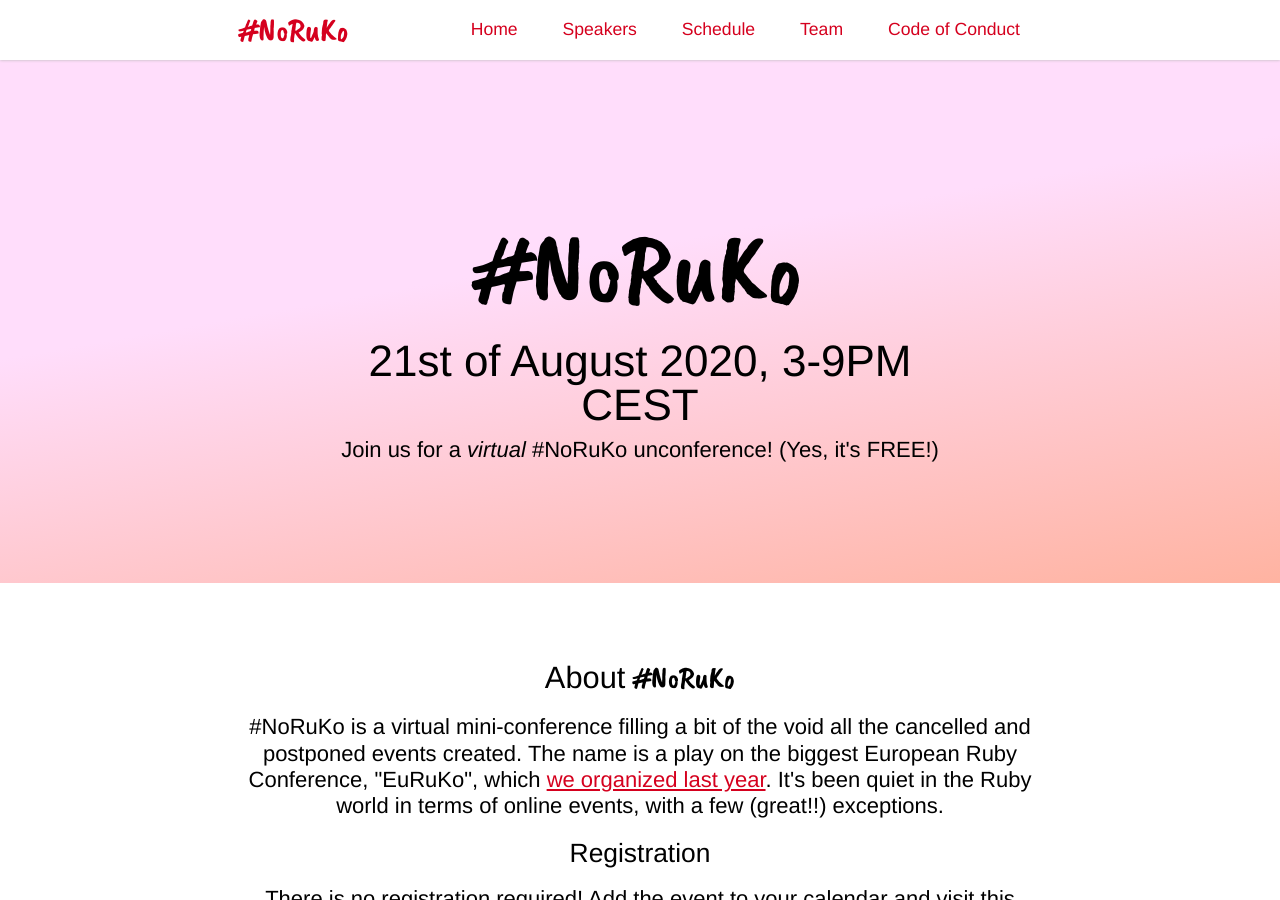
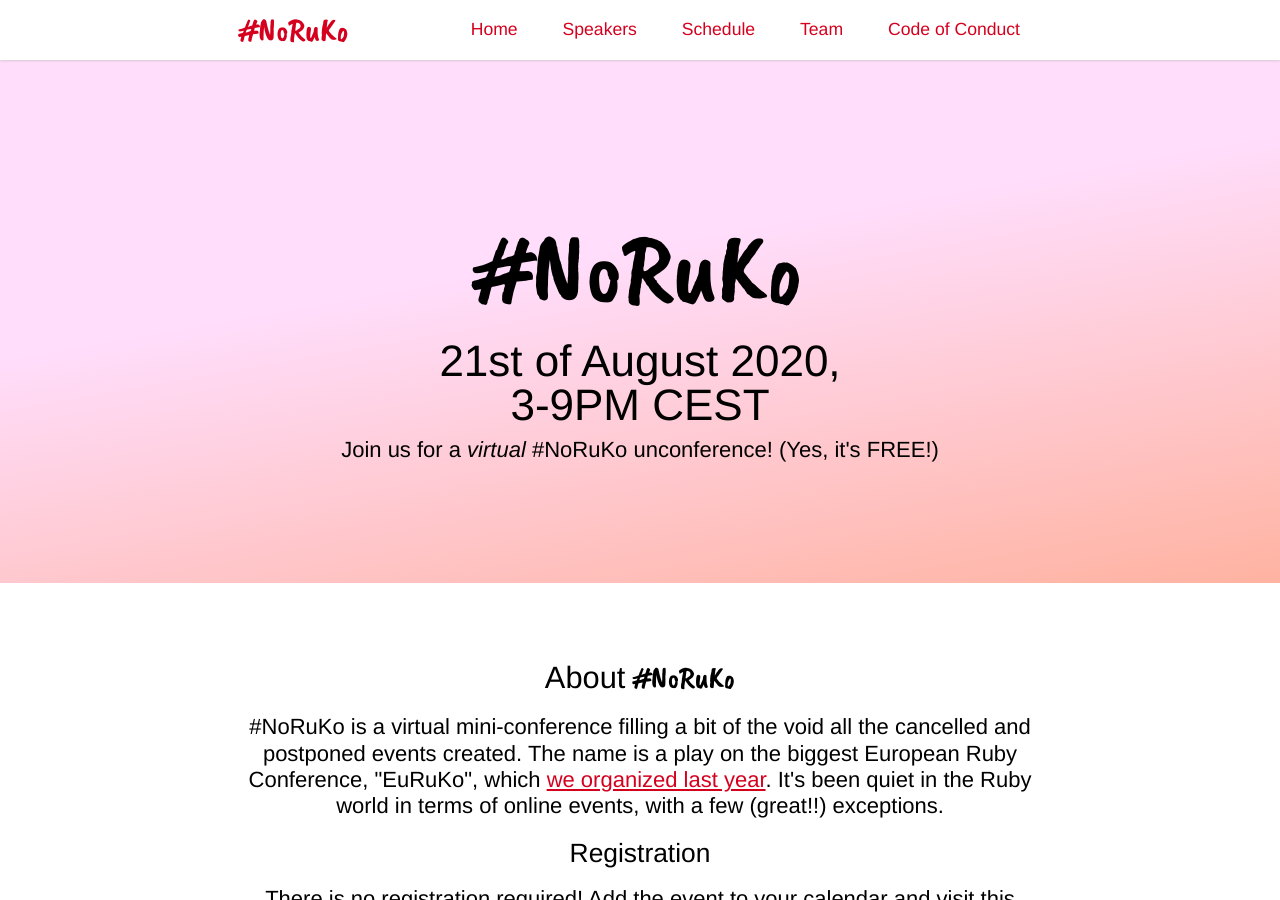
Before and after one commit to rubynl/noruko.org, a Jekyll site: the page built from index.html, in a window 1280 px wide and 900 px high. Built offline with Jekyll 4.4.1, drawn with Linux system fonts in a browser that asks for light colours.

Commit message:
Update social media preview image
Fix spelling.
Add a line break so it's more easy to read.

```diff
--- a/index.html
+++ b/index.html
@@ -7,7 +7,7 @@
     <div class="hero-content">
       <div>
         <h1>#NoRuKo</h1>
-        <p class="date">21st of August 2020, 3-9PM CEST</p>
+        <p class="date">21st of August 2020,<br>3-9PM CEST</p>
         <p class="description">Join us for a <em>virtual</em> #NoRuKo unconference! (Yes, it's FREE!)</p>
 
         <!-- <div class="video"> -->
```
Also changed, not shown: assets/images/social.png.
